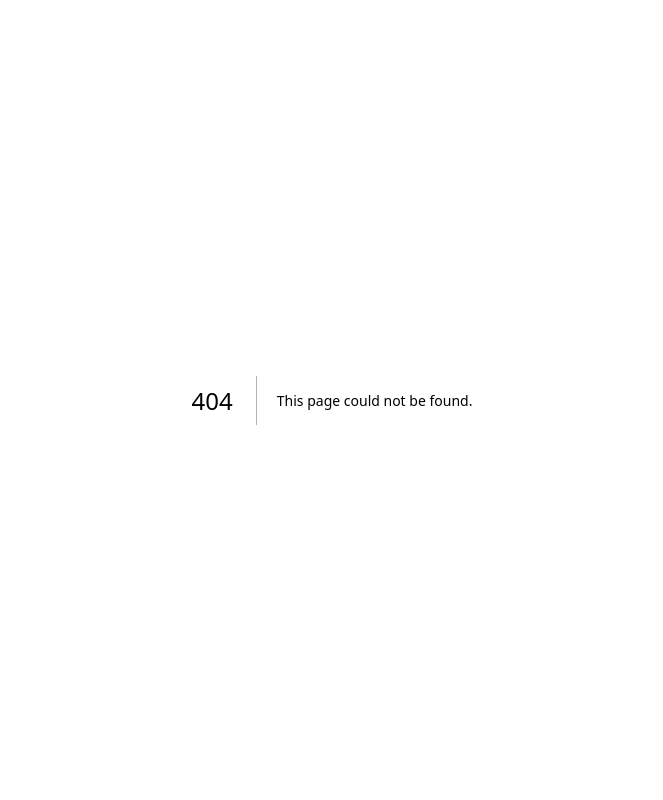
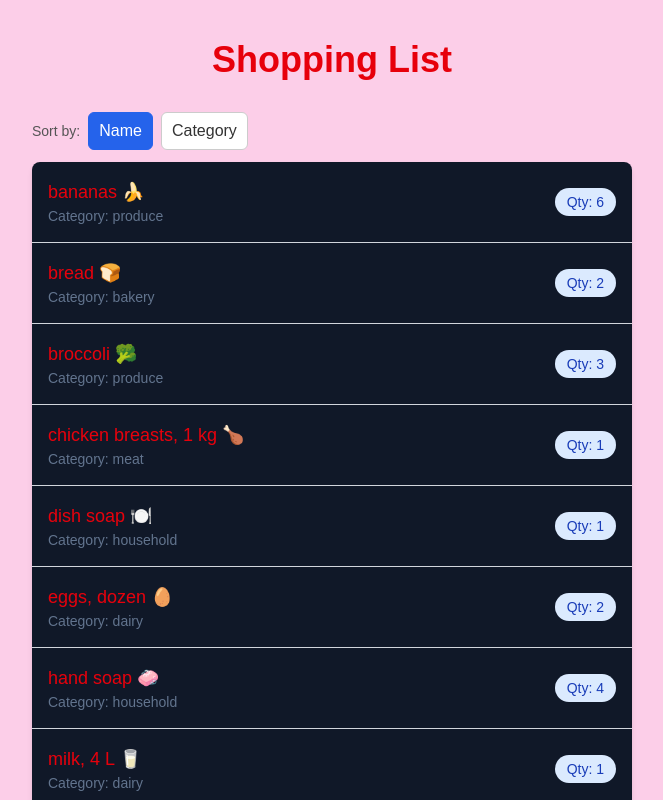
Before and after one commit to Andr3w33/cprg306-assignments, a Next.js app: page /week-6 in a window 1280 px wide. Before the commit this address had no page. Shown: the top 800 px of the page, without its empty margins (308-971 px from the left). Built offline with nearby package versions, Linux system fonts and the light colour scheme.

Commit message:
Create week-6

```diff
--- a/app/page.js
+++ b/app/page.js
@@ -12,6 +12,8 @@ export default function Home() {
         <Link href="./week-4">Week 4 Assignment</Link>
         <br></br>
         <Link href="./week-5">Week 5 Assignment</Link>
+        <br></br>
+        <Link href="./week-6">Week 6 Assignment</Link>
       </main>
     </div>
   );
--- /dev/null
+++ b/app/week-6/item-list.js
@@ -0,0 +1,67 @@
+"use client";
+
+import { useState } from "react";
+import Item from './item';
+import itemsData from "./items.json";
+
+export default function ItemList() {
+  const [sortBy, setSortBy] = useState("name");
+
+  const items = [...itemsData];
+
+  items.sort((a, b) => {
+    const A = a[sortBy].toLowerCase();
+    const B = b[sortBy].toLowerCase();
+    if (A < B) return -1;
+    if (A > B) return 1;
+    return 0;
+  });
+
+  const activeBtn = { background: "#2563eb", color: "white", border: "1px solid #2563eb" };
+  const normalBtn = { background: "white", color: "#333", border: "1px solid #ccc" };
+
+  return (
+    <section style={{ maxWidth: "600px", margin: "0 auto" }}>
+      <div style={{ display: "flex", alignItems: "center", gap: "8px", marginBottom: "12px" }}>
+        <span style={{ fontSize: "14px", color: "#555" }}>Sort by:</span>
+
+        <button
+          type="button"
+          onClick={() => setSortBy("name")}
+          style={{
+            padding: "6px 10px",
+            borderRadius: "6px",
+            cursor: "pointer",
+            ...(sortBy === "name" ? activeBtn : normalBtn)
+          }}
+        >
+          Name
+        </button>
+
+        <button
+          type="button"
+          onClick={() => setSortBy("category")}
+          style={{
+            padding: "6px 10px",
+            borderRadius: "6px",
+            cursor: "pointer",
+            ...(sortBy === "category" ? activeBtn : normalBtn)
+          }}
+        >
+          Category
+        </button>
+      </div>
+
+      <ul className="max-w-2xl mx-auto bg-gray-900 shadow-md rounded-lg overflow-hidden">
+        {items.map((item, index) => (
+          <Item
+            key={index}
+            name={item.name}
+            quantity={item.quantity}
+            category={item.category}
+          />
+        ))}
+      </ul>
+    </section>
+  );
+}
--- /dev/null
+++ b/app/week-6/item.js
@@ -0,0 +1,13 @@
+export default function Item({ name, quantity, category }) {
+  return (
+    <li className="flex justify-between items-center p-4 border-b border-gray-300 hover:bg-gray-300">
+      <div>
+        <h3 className="text-lg font-medium text-red-600">{name}</h3>
+        <p className="text-sm text-slate-500">Category: {category}</p>
+      </div>
+      <span className="text-sm bg-blue-100 text-blue-800 px-3 py-1 rounded-full">
+        Qty: {quantity}
+      </span>
+    </li>
+  );
+}
--- /dev/null
+++ b/app/week-6/items.json
@@ -0,0 +1,74 @@
+[
+  {
+    "id": "1h2GJKH12gkHG31h1H",
+    "name": "milk, 4 L 🥛",
+    "quantity": 1,
+    "category": "dairy"
+  },
+  {
+    "id": "2KJH3k2j3H1k2J3K1H",
+    "name": "bread 🍞",
+    "quantity": 2,
+    "category": "bakery"
+  },
+  {
+    "id": "3h2KJH3k2j3H1k2J3",
+    "name": "eggs, dozen 🥚",
+    "quantity": 2,
+    "category": "dairy"
+  },
+  {
+    "id": "4k2J3K1H2GJKH12gk",
+    "name": "bananas 🍌",
+    "quantity": 6,
+    "category": "produce"
+  },
+  {
+    "id": "5H1h1H2KJH3k2j3H",
+    "name": "broccoli 🥦",
+    "quantity": 3,
+    "category": "produce"
+  },
+  {
+    "id": "6H1k2J3K1H2GJKH1",
+    "name": "chicken breasts, 1 kg 🍗",
+    "quantity": 1,
+    "category": "meat"
+  },
+  {
+    "id": "7gkHG31h1H2KJH3k",
+    "name": "pasta sauce 🍝",
+    "quantity": 3,
+    "category": "canned goods"
+  },
+  {
+    "id": "8j3H1k2J3K1H2GJK",
+    "name": "spaghetti, 454 g 🍝",
+    "quantity": 2,
+    "category": "dry goods"
+  },
+  {
+    "id": "9H12gkHG31h1H2KJ",
+    "name": "toilet paper, 12 pack 🧻",
+    "quantity": 1,
+    "category": "household"
+  },
+  {
+    "id": "10H3k2j3H1k2J3K1",
+    "name": "paper towels, 6 pack",
+    "quantity": 1,
+    "category": "household"
+  },
+  {
+    "id": "11k2J3K1H2GJKH12",
+    "name": "dish soap 🍽️",
+    "quantity": 1,
+    "category": "household"
+  },
+  {
+    "id": "12GJKH12gkHG31h1",
+    "name": "hand soap 🧼",
+    "quantity": 4,
+    "category": "household"
+  }
+]
--- /dev/null
+++ b/app/week-6/page.js
@@ -0,0 +1,14 @@
+// app/week-6/page.js
+
+import ItemList from './item-list';
+
+export default function Page() {
+  return (
+    <main className="min-h-screen bg-pink-200 py-10 px-4 ">
+      <header className="text-center mb-8">
+        <h1 className="text-4xl font-bold text-red-600">Shopping List</h1>
+      </header>
+      <ItemList />
+    </main>
+  );
+}
```
